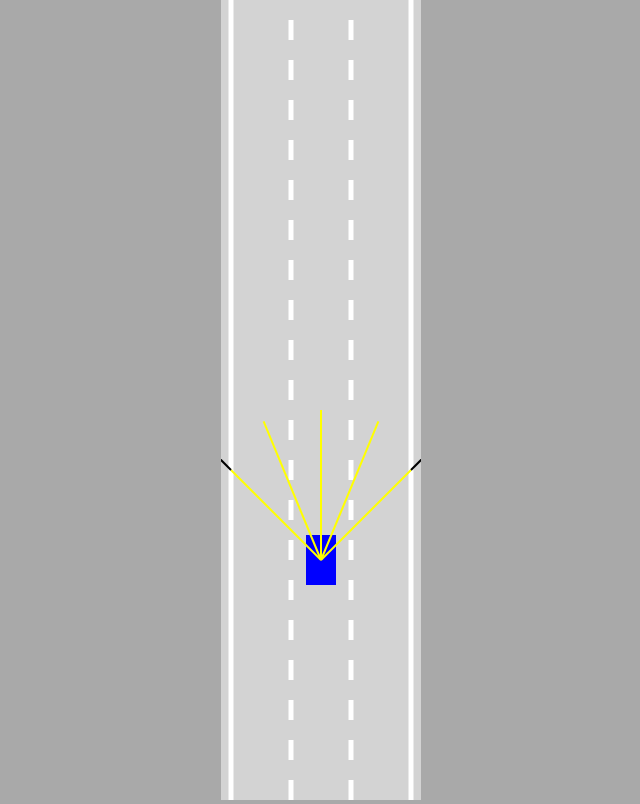
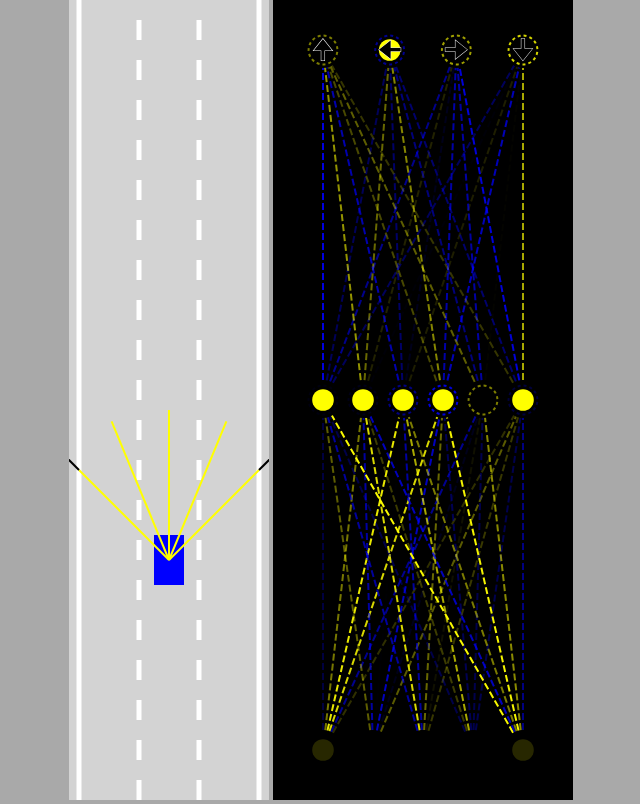
Before and after one commit to SHARUN266/Self_Driving_car, a plain HTML site: page index.html in a window 1280 px wide. Shown: the whole page, without its empty margins (319-959 px from the left). Drawn offline with Linux system fonts and the light colour scheme.

Commit message:
NetWork_Done

```diff
--- /dev/null
+++ b/Visualizing.js
@@ -0,0 +1,110 @@
+class Visualizer{
+    static drawNetwork(ctx,network){
+        const margin=50;
+        const left=margin;
+        const top=margin;
+        const width=ctx.canvas.width-margin*2;
+        const height=ctx.canvas.height-margin*2;
+
+        const levelHeight=height/network.levels.length;
+
+        for(let i=network.levels.length-1;i>=0;i--){
+            const levelTop=top+
+                lerp(
+                    height-levelHeight,
+                    0,
+                    network.levels.length==1
+                        ?0.5
+                        :i/(network.levels.length-1)
+                );
+
+            ctx.setLineDash([7,3]);
+            Visualizer.drawLevel(ctx,network.levels[i],
+                left,levelTop,
+                width,levelHeight,
+                i==network.levels.length-1
+                    ?['🠉','🠈','🠊','🠋']
+                    :[]
+            );
+        }
+    }
+
+    static drawLevel(ctx,level,left,top,width,height,outputLabels){
+        const right=left+width;
+        const bottom=top+height;
+
+        const {inputs,outputs,weights,biases}=level;
+
+        for(let i=0;i<inputs.length;i++){
+            for(let j=0;j<outputs.length;j++){
+                ctx.beginPath();
+                ctx.moveTo(
+                    Visualizer.#getNodeX(inputs,i,left,right),
+                    bottom
+                );
+                ctx.lineTo(
+                    Visualizer.#getNodeX(outputs,j,left,right),
+                    top
+                );
+                ctx.lineWidth=2;
+                ctx.strokeStyle=getRGBA(weights[i][j]);
+                ctx.stroke();
+            }
+        }
+
+        const nodeRadius=18;
+        for(let i=0;i<inputs.length;i++){
+            const x=Visualizer.#getNodeX(inputs,i,left,right);
+            ctx.beginPath();
+            ctx.arc(x,bottom,nodeRadius,0,Math.PI*2);
+            ctx.fillStyle="black";
+            ctx.fill();
+            ctx.beginPath();
+            ctx.arc(x,bottom,nodeRadius*0.6,0,Math.PI*2);
+            ctx.fillStyle=getRGBA(inputs[i]);
+            ctx.fill();
+        }
+
+        for(let i=0;i<outputs.length;i++){
+            const x=Visualizer.#getNodeX(outputs,i,left,right);
+            ctx.beginPath();
+            ctx.arc(x,top,nodeRadius,0,Math.PI*2);
+            ctx.fillStyle="black";
+            ctx.fill();
+            ctx.beginPath();
+            ctx.arc(x,top,nodeRadius*0.6,0,Math.PI*2);
+            ctx.fillStyle=getRGBA(outputs[i]);
+            ctx.fill();
+
+            ctx.beginPath();
+            ctx.lineWidth=2;
+            ctx.arc(x,top,nodeRadius*0.8,0,Math.PI*2);
+            ctx.strokeStyle=getRGBA(biases[i]);
+            ctx.setLineDash([3,3]);
+            ctx.stroke();
+            ctx.setLineDash([]);
+
+            if(outputLabels[i]){
+                ctx.beginPath();
+                ctx.textAlign="center";
+                ctx.textBaseline="middle";
+                ctx.fillStyle="black";
+                ctx.strokeStyle="white";
+                ctx.font=(nodeRadius*1.5)+"px Arial";
+                ctx.fillText(outputLabels[i],x,top+nodeRadius*0.1);
+                ctx.lineWidth=0.5;
+                ctx.strokeText(outputLabels[i],x,top+nodeRadius*0.1);
+            }
+        }
+    }
+
+    static #getNodeX(nodes,index,left,right){
+        return lerp(
+            left,
+            right,
+            nodes.length==1
+                ?0.5
+                :index/(nodes.length-1)
+        );
+    }
+}
--- a/car.js
+++ b/car.js
@@ -10,20 +10,32 @@ class Car {
     this.friction = 0.05;
     this.angle = 0;
     this.damaged = false;
+    this.useBrain = controlTypes == "AI";
     if (controlTypes !== "DUMMY") {
       this.sensor = new Sensor(this);
+      this.brain = new NeuralNetwork([this.sensor.rayCount, 6, 4]);
     }
     this.controls = new Controls(controlTypes);
   }
-  update(roadBorders,traffic) {
+  update(roadBorders, traffic) {
     if (!this.damaged) {
       this.#move();
       this.polygon = this.#createPolygon();
-      this.damaged = this.#assessDamage(roadBorders,traffic);
+      this.damaged = this.#assessDamage(roadBorders, traffic);
     }
-    if(this.sensor){
+    if (this.sensor) {
+      this.sensor.update(roadBorders, traffic);
+      const offset = this.sensor.readings.map((s) =>
+        s == null ? 0 : 1 - s.offset
+      );
+      const outputs = NeuralNetwork.feedForward(offset, this.brain);
 
-      this.sensor.update(roadBorders,traffic);
+      if(this.useBrain){
+        this.controls.forward=outputs[0];
+        this.controls.left=outputs[1]
+        this.controls.right=outputs[2]
+        this.controls.reverse=outputs[3]
+      }
     }
   }
   #move() {
@@ -62,7 +74,7 @@ class Car {
     this.y -= Math.cos(this.angle) * this.speed;
   }
 
-  #assessDamage(roadBorders,traffic) {
+  #assessDamage(roadBorders, traffic) {
     for (let i = 0; i < roadBorders.length; i++) {
       if (polysIntersect(this.polygon, roadBorders[i])) {
         return true;
@@ -74,7 +86,7 @@ class Car {
       }
     }
 
-    return false
+    return false;
   }
   #createPolygon() {
     const points = [];
@@ -98,7 +110,7 @@ class Car {
     });
     return points;
   }
-  draw(ctx,color) {
+  draw(ctx, color) {
     if (this.damaged) {
       ctx.fillStyle = "gray";
     } else {
@@ -110,9 +122,8 @@ class Car {
       ctx.lineTo(this.polygon[i].x, this.polygon[i].y);
     }
     ctx.fill();
-     if(this.sensor){
-
-       this.sensor.draw(ctx);
-     }
+    if (this.sensor) {
+      this.sensor.draw(ctx);
+    }
   }
 }
--- a/index.html
+++ b/index.html
@@ -8,8 +8,12 @@
     <title>Document</title>
 </head>
 <body>
-    <canvas id="myCanvas">
+    <canvas id="carCanvas">
     </canvas>
+    <canvas id="networkCanvas">
+
+    </canvas>
+    <script src="./Visualizing.js"></script>
     <script src="./network.js"></script>
     <script src="./sensor.js"></script>
     <script src="./utils.js"></script>
--- a/main.js
+++ b/main.js
@@ -1,25 +1,32 @@
-const canvas = document.getElementById("myCanvas");
+const carCanvas = document.getElementById("carCanvas");
+const networkCanvas = document.getElementById("networkCanvas");
 
-canvas.width = 200;
-const ctx = canvas.getContext("2d");
-const road = new Road(canvas.width / 2, canvas.width * 0.9);
-const car = new Car(road.getLaneCenter(1), 100, 30, 50,"KEYS");
+
+carCanvas.width = 200;
+networkCanvas.width = 300;
+const carCtx = carCanvas.getContext("2d");
+const networkCtx=networkCanvas.getContext("2d")
+const road = new Road(carCanvas.width / 2, carCanvas.width * 0.9);
+const car = new Car(road.getLaneCenter(1), 100, 30, 50,"AI");
 const traffic = [new Car(road.getLaneCenter(1), -100,30, 50,"DUMMY",2)];
 
 animate();
-function animate() {
+function animate(time) {
   for (let i = 0; i < traffic.length; i++) {
     traffic[i].update(road.borders,[]);
   }
   car.update(road.borders,traffic);
-  canvas.height = window.innerHeight;
-  ctx.save();
-  ctx.translate(0, -car.y + canvas.height * 0.7);
-  road.draw(ctx);
+  carCanvas.height = window.innerHeight;
+  networkCanvas.height = window.innerHeight;
+  carCtx.save();
+  carCtx.translate(0, -car.y + carCanvas.height * 0.7);
+  road.draw(carCtx);
   for (let i = 0; i < traffic.length; i++) {
-    traffic[i].draw(ctx,"red");
+    traffic[i].draw(carCtx,"red");
   }
-  car.draw(ctx,"blue");
-  ctx.restore();
+  car.draw(carCtx,"blue");
+  carCtx.restore();
+  networkCtx.lineDashOffset=time/50
+  Visualizer.drawNetwork(networkCtx,car.brain)
   requestAnimationFrame(animate);
 }
--- a/network.js
+++ b/network.js
@@ -1,6 +1,6 @@
 class NeuralNetwork {
   constructor(neuronCounts) {
-    this.level = [];
+    this.levels = [];
     for (let i = 0; i < neuronCounts.length - 1; i++) {
       this.levels.push(new Level(neuronCounts[i], neuronCounts[i + 1]));
     }
@@ -8,13 +8,19 @@ class NeuralNetwork {
 
   static feedForward(givenInputs, network) {
     let outputs = Level.feedForward(givenInputs, network.levels[0]);
+    for(let i=1;i<network.levels.length;i++){
+      outputs=Level.feedForward(
+        outputs,network.levels[i]
+      )
+    }
+    return outputs
 
   }
 }
 
 class Level {
   constructor(inputCount, outputCount) {
-    this.input = new Array(inputCount);
+    this.inputs = new Array(inputCount);
     this.outputs = new Array(outputCount);
     this.biases = new Array(outputCount);
 
@@ -26,8 +32,8 @@ class Level {
   }
 
   static #randomize(level) {
-    for (let i = 0; i < level.length; i++) {
-      for (let j = 0; j < level.length; j++) {
+    for (let i = 0; i < level.inputs.length; i++) {
+      for (let j = 0; j < level.outputs.length; j++) {
         level.weights[i][j] = Math.random() * 2 - 1;
       }
     }
@@ -37,13 +43,17 @@ class Level {
   }
 
   static feedForward(givenInputs, level) {
-    for (let i = 0; i < level.input.length; i++) {
+    for(let i=0;i<level.inputs.length;i++){
+      level.inputs[i]=givenInputs[i];
+  }
+
+    for (let i = 0; i < level.outputs.length; i++) {
       let sum = 0;
-      for (let j = 0; j < level.input.length; j++) {
-        sum += level.input[j] * level.weights[j][i];
+      for (let j = 0; j < level.inputs.length; j++) {
+        sum += level.inputs[j] * level.weights[j][i];
       }
 
-      if (sum > level[i]) {
+      if (sum > level.biases[i]) {
         level.outputs[i] = 1;
       } else {
         level.outputs[i] = 0;
--- a/style.css
+++ b/style.css
@@ -4,6 +4,9 @@ body{
     overflow: hidden;
     text-align: center;
 }
-#myCanvas{
+#carCanvas{
     background: lightgray;
 }
+#networkCanvas{
+    background: black;
+}
--- a/utils.js
+++ b/utils.js
@@ -38,3 +38,10 @@ function polysIntersect(poly1, poly2){
     }
     return false;
 }
+function getRGBA(value){
+  const alpha=Math.abs(value);
+  const R=value<0?0:255;
+  const G=R;
+  const B=value>0?0:255;
+  return "rgba("+R+","+G+","+B+","+alpha+")";
+}
```
